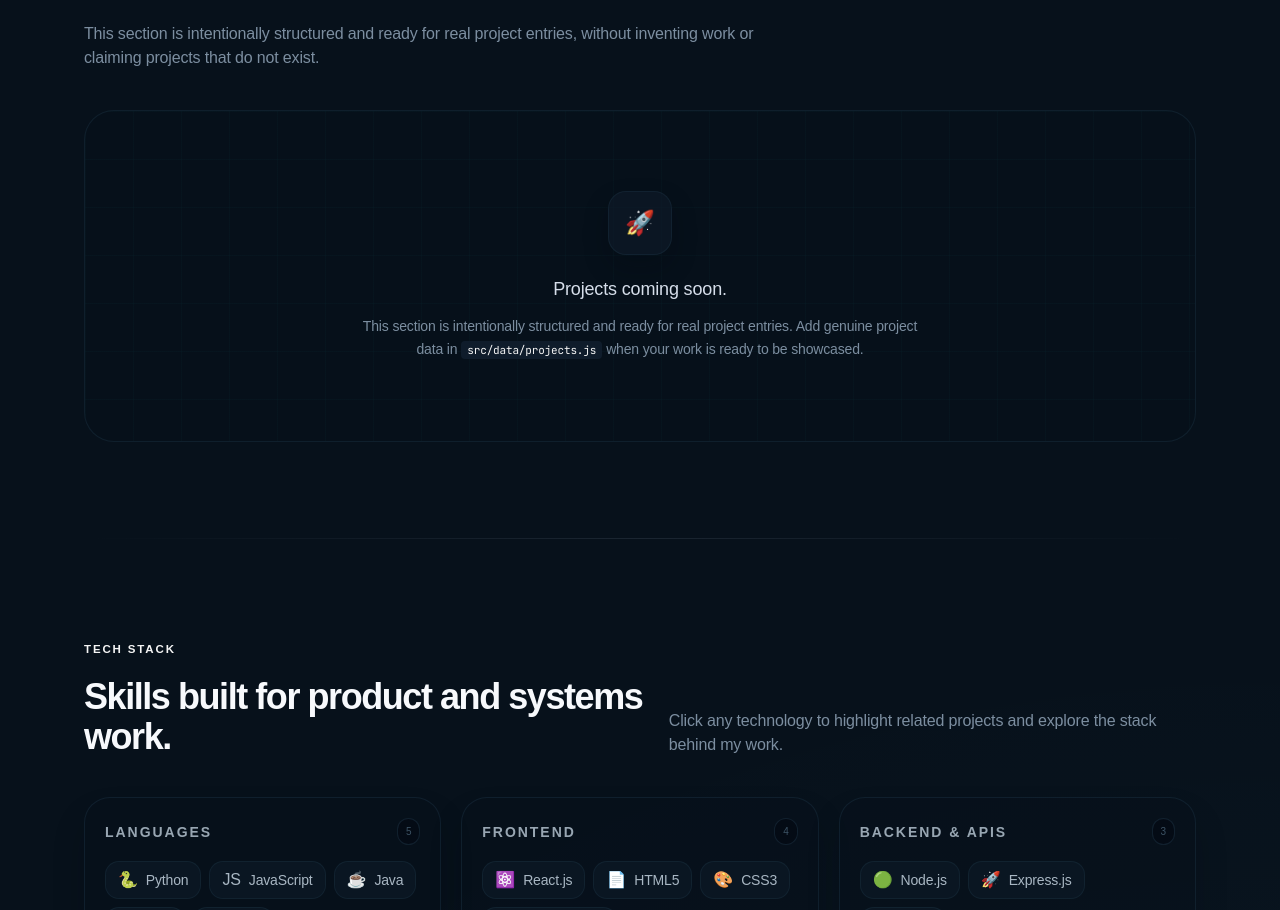
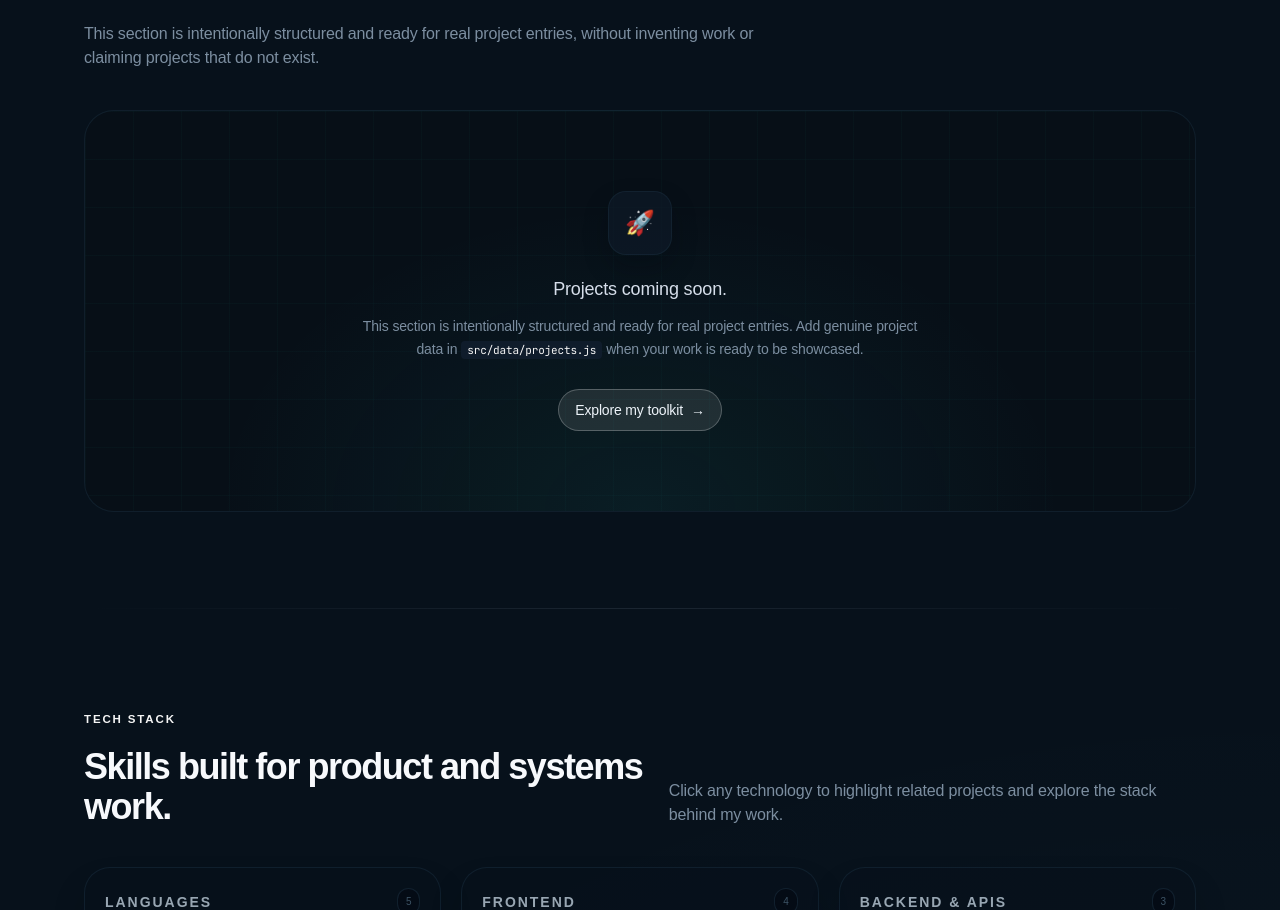
Before and after one commit to sharanugd2305/protfolio, a React (Vite) app: page / in a window 1280 px wide. Shown: the part 3255-4165 px from the top of the page. Built offline with nearby package versions, Linux system fonts and the light colour scheme.

Commit message:
feat: add class name for empty projects state and link to explore toolkit in Projects component

```diff
--- a/src/components/Projects.jsx
+++ b/src/components/Projects.jsx
@@ -65,7 +65,7 @@ export default function Projects({ highlightedTech }) {
             )}
           </>
         ) : (
-          <div className="reveal overflow-hidden rounded-[30px] border border-base-700/60 bg-base-900/30">
+          <div className="projects-empty reveal overflow-hidden rounded-[30px] border border-base-700/60 bg-base-900/30">
             <div className="bg-grid px-6 py-16 text-center sm:px-10 sm:py-20">
               <div className="mx-auto flex h-16 w-16 items-center justify-center rounded-2xl border border-base-700/60 bg-base-800/60 text-2xl shadow-[0_12px_24px_rgba(2,6,17,0.25)]">
                 🚀
@@ -78,6 +78,13 @@ export default function Projects({ highlightedTech }) {
                 </code>
                 when your work is ready to be showcased.
               </p>
+              <a
+                href="#techstack"
+                className="projects-empty__link mt-7 inline-flex items-center gap-2 rounded-full border border-accent/25 bg-accent/10 px-4 py-2.5 text-sm font-medium text-accent transition-colors hover:border-accent/50 hover:bg-accent/15"
+              >
+                Explore my toolkit
+                <span aria-hidden="true">→</span>
+              </a>
             </div>
           </div>
         )}
```
